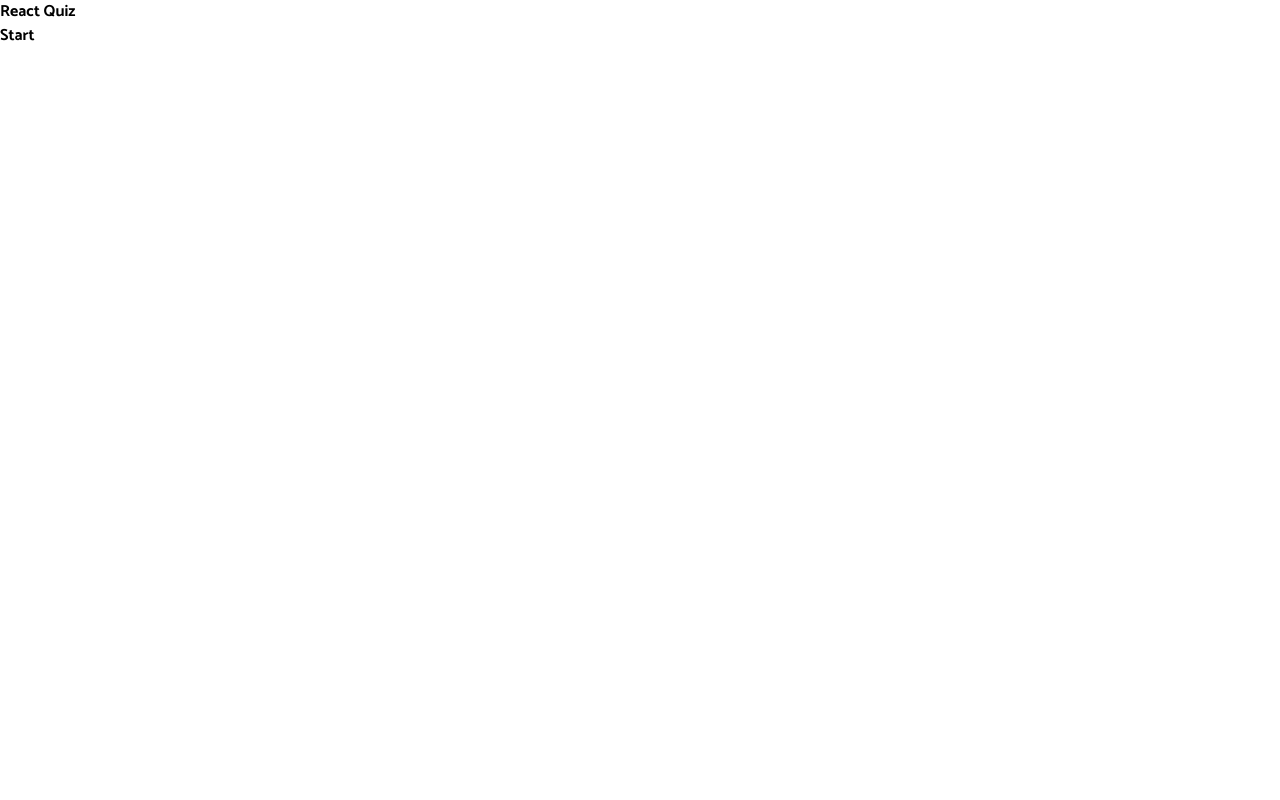
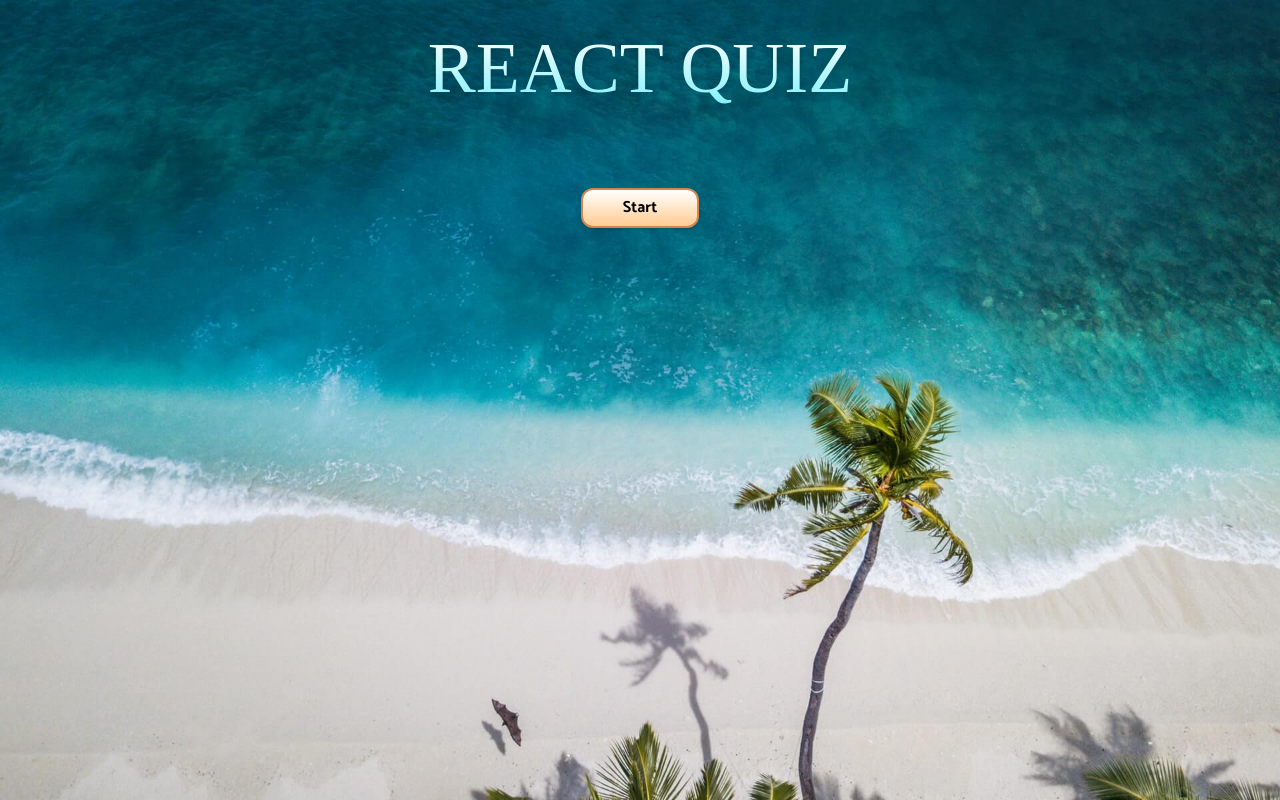
Before and after one commit to jonrutter/ts-quiz, a React (Create React App) app: page / in a window 1280 px wide. Built offline with nearby package versions, Linux system fonts and the light colour scheme; a web font is replaced by a local one.

Commit message:
Style app wrapper, add background

```diff
--- a/src/App.tsx
+++ b/src/App.tsx
@@ -5,9 +5,13 @@ import { fetchQuizQuestions } from './api';
 
 // components
 import { QuestionCard } from './components/QuestionCard';
+import { Button } from './components/Button';
 
 // types
 import { Difficulty, QuestionState } from './api';
+
+// image
+import BackgroundImage from './images/background.jpg';
 
 export type AnswerObject = {
   question: string;
@@ -74,15 +78,35 @@ const App: React.FC = () => {
   };
 
   return (
-    <div>
-      <h1>React Quiz</h1>
+    <main
+      style={{
+        backgroundImage: `url(${BackgroundImage})`,
+        backgroundSize: 'cover',
+      }}
+      className={`w-full min-h-screen h-full overflow-x-hidden px-6 py-8`}
+    >
+      <header className="text-center">
+        <h1 className="font-heading text-7xl bg-gradient-to-b from-white to-[#85f1ff] bg-clip-text text-transparent [--wekipt-text-fill-color:_transparent] drop-shadow-md text-center uppercase mb-16">
+          React Quiz
+        </h1>
         {(gameOver || userAnswers.length === TOTAL_QUESTIONS) && (
-        <button id="start" onClick={startGame}>
-          Start
-        </button>
+          <Button onClick={startGame}>Start</Button>
         )}
-      {!gameOver && <p id="score">Score: {score}</p>}
-      {loading && <p id="loading">Loading Questions...</p>}
+      </header>
+      {!gameOver && (
+        <p id="score" className="text-white text-[2rem] text-center mb-4">
+          Score: {score}
+        </p>
+      )}
+      <div className="max-w-screen-md mx-auto">
+        {loading && (
+          <div
+            id="loading"
+            className="w-full h-full flex items-center justify-center"
+          >
+            <div className="rounded-full w-16 h-16 border-4 border-t-transparent border-white animate-spin" />
+          </div>
+        )}
         {!loading && !gameOver && (
           <QuestionCard
             questionNumber={number + 1}
@@ -97,11 +121,10 @@ const App: React.FC = () => {
         !loading &&
         userAnswers.length === number + 1 &&
         number !== TOTAL_QUESTIONS - 1 ? (
-        <button id="next" onClick={nextQuestion}>
-          Next
-        </button>
+          <Button onClick={nextQuestion}>Next</Button>
         ) : null}
       </div>
+    </main>
   );
 };
 
```
Lines whose indentation alone changed are shown as unchanged.
